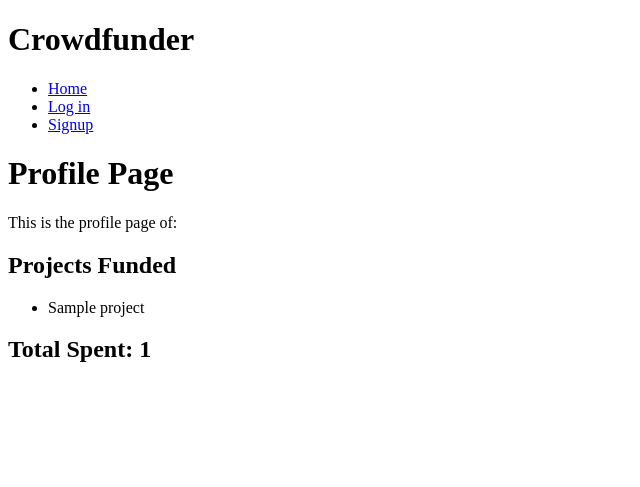
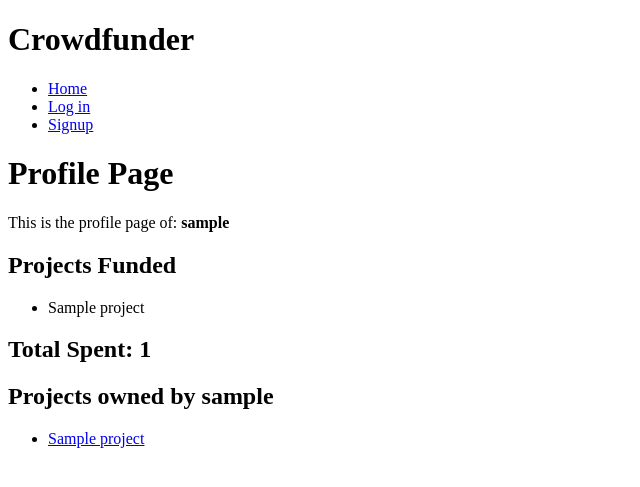
Before and after one commit to jeffreybyrne/crowdfunder, a Django app: page /profile/1 in a window 1280 px wide. Shown: the top 487 px of the page, without its empty margins (0-640 px from the left). Run offline with Django 3.2, Linux system fonts and the light colour scheme; tables that the repository leaves empty hold one stand-in row (values such as "Sample post").

Commit message:
updated the profile page to list all projects owned by that user, fixed it to show the username of the profile number being visited

```diff
--- a/crowdfunder/crowdfunder/templates/profile_page.html
+++ b/crowdfunder/crowdfunder/templates/profile_page.html
@@ -8,7 +8,7 @@
 {% extends 'base.html' %}
 {% block content %}
     <h1>Profile Page</h1>
-     <p>This is the profile page of: <strong>{{ request.user.username }}</strong></p>
+     <p>This is the profile page of: <strong>{{ profile.username }}</strong></p>
      <h2>Projects Funded</h2>
   <ul>
     {% for project in backed_projects %}
@@ -16,6 +16,12 @@
     {%endfor%}
   </ul>
   <h2>Total Spent: {{ total }}</h2>
+  <h2>Projects owned by {{ profile.username }}</h2>
+  <ul>
+  {% for project in profile.projects.all %}
+    <li><a href="{% url 'project_page' id=project.pk %}">{{ project.title }}</a></li>
+  {% endfor %}
+  </ul>
 {% endblock %}
   </body>
 </html>
```
